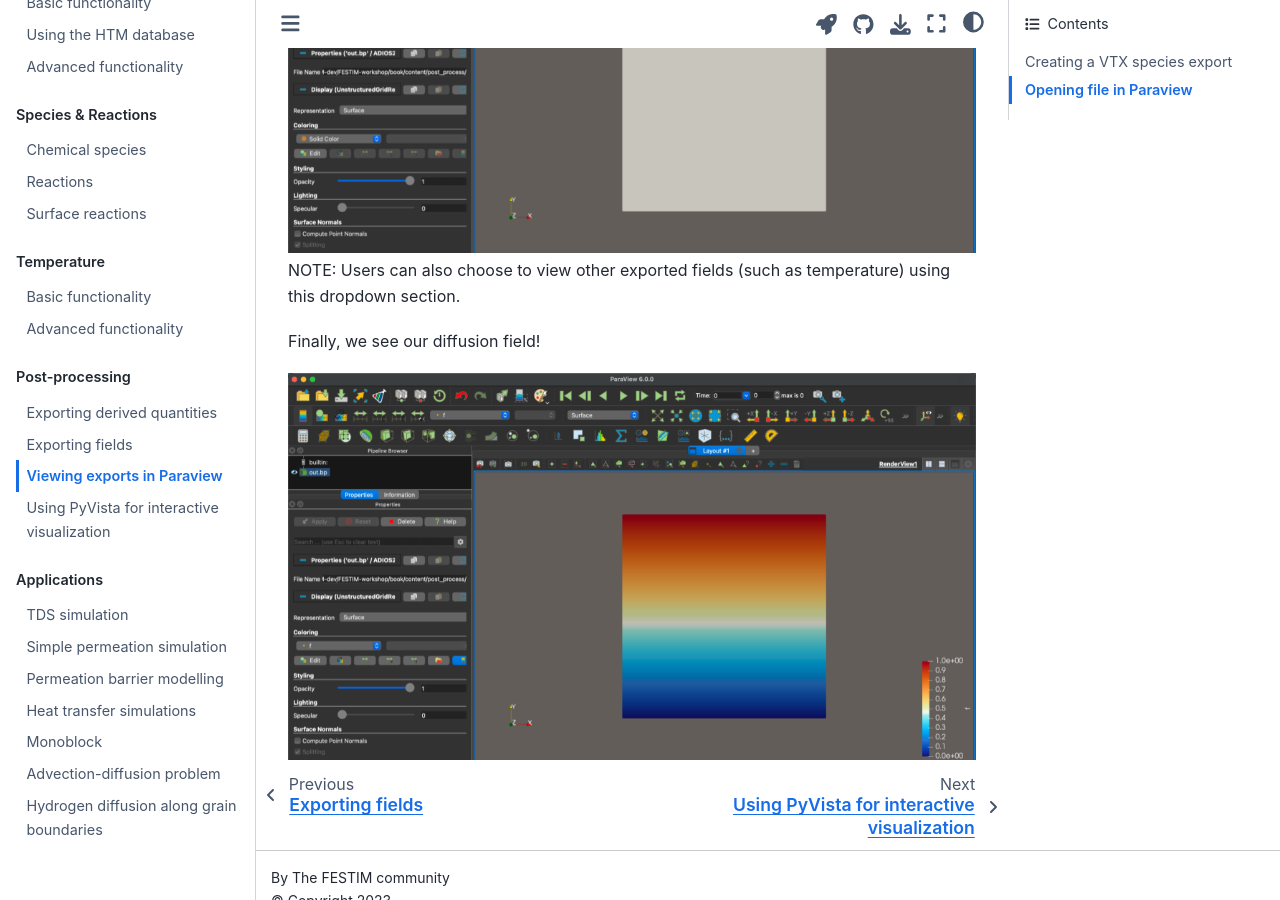
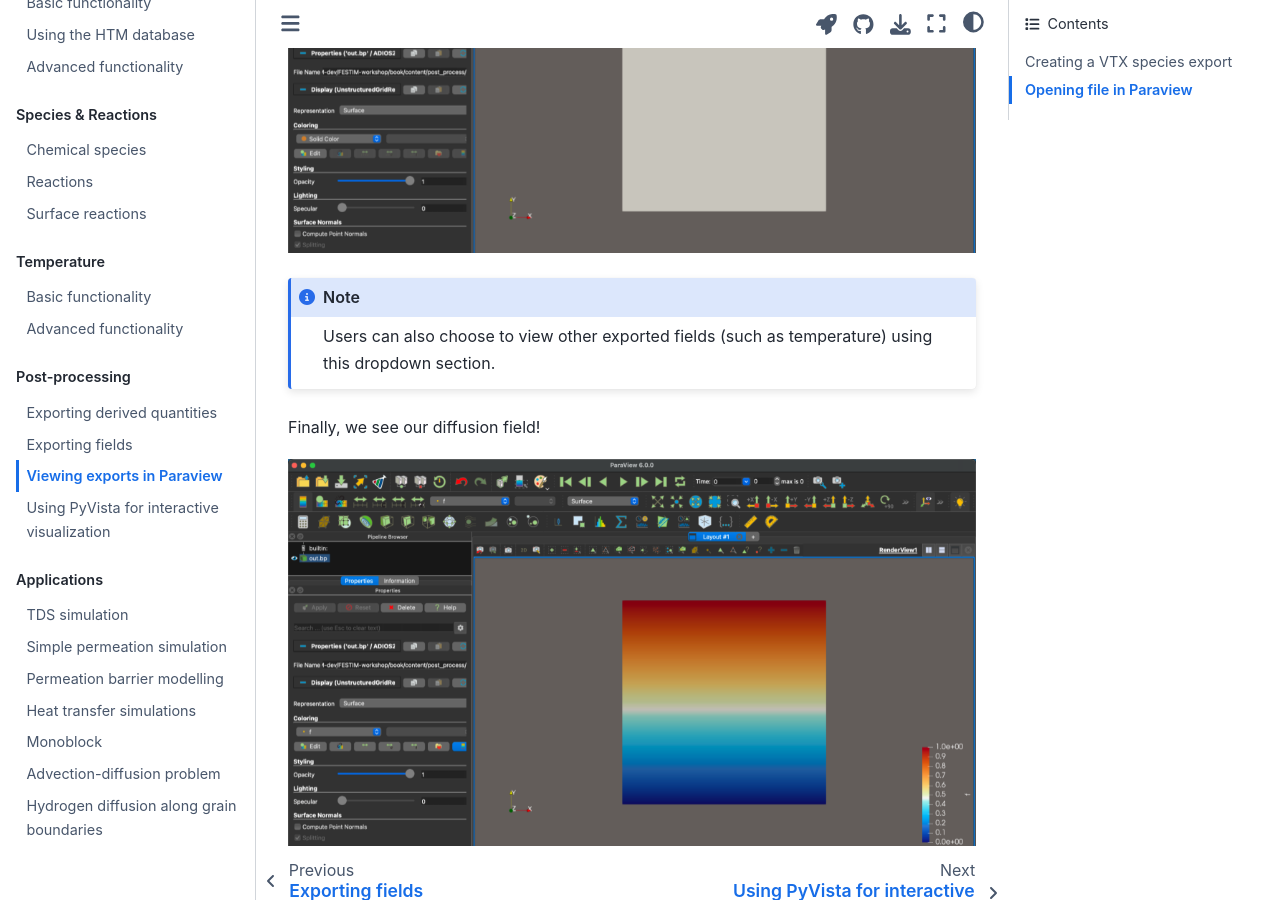
Before and after one commit to festim-dev/FESTIM-workshop, a Jupyter Book: the page built from book/content/post_process/paraview.md, in a window 1280 px wide and 900 px high, scrolled down 2822 px. Built offline with Jupyter Book 1.0.4 settings and Sphinx 7.4.7 and the Sphinx Book theme 1.1.4, drawn with Linux system fonts in a browser that asks for light colours; pages that are not in the unit, such as notebooks, are missing from menus; some of the changed lines change nothing that is shown.

Commit message:
added note with proper syntax

````diff
--- a/book/content/post_process/paraview.md
+++ b/book/content/post_process/paraview.md
@@ -97,7 +97,9 @@ To view our concentration, we need to select the dropdown box that says "Solid C
 :align: center
 ```
 
-NOTE: Users can also choose to view other exported fields (such as temperature) using this dropdown section.
+```{note}
+Users can also choose to view other exported fields (such as temperature) using this dropdown section.
+```
 
 Finally, we see our diffusion field!
 ```{image} paraview/paraview_result.png
````
